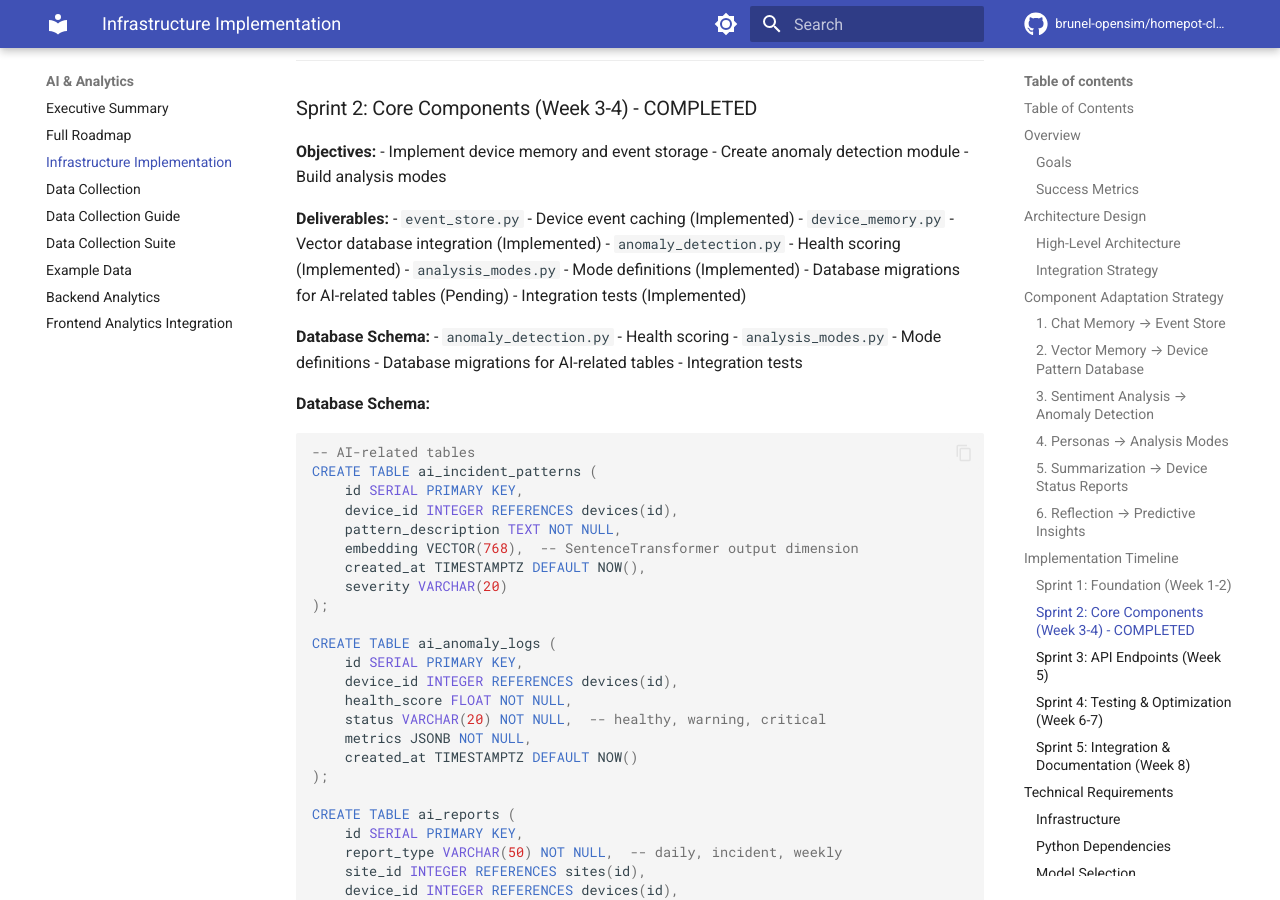
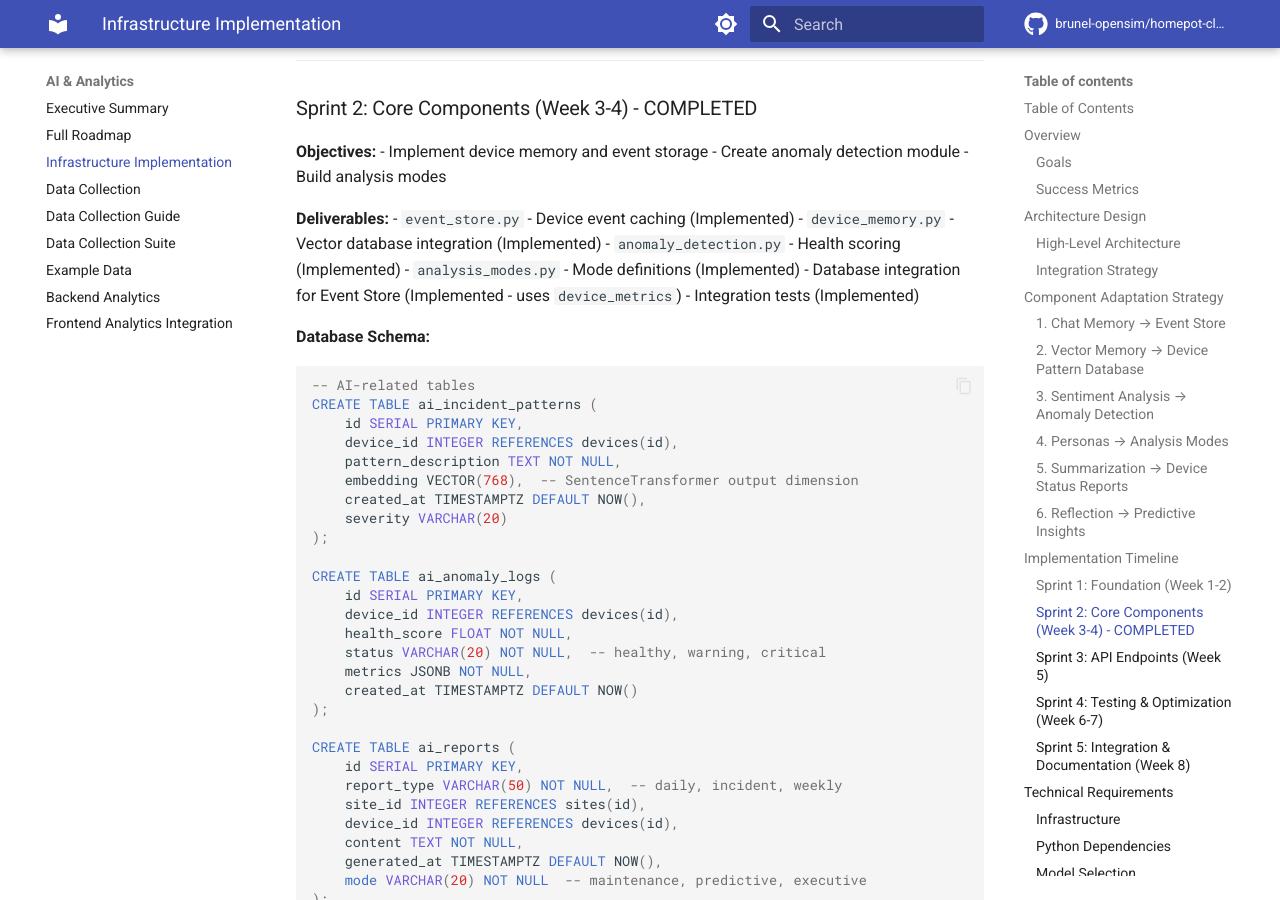
Before and after one commit to brunel-opensim/homepot-client, an MkDocs documentation site: the page built from docs/ai-infrastructure.md, in a window 1280 px wide and 900 px high, scrolled down 8049 px. Built offline with MkDocs 1.6.1 and Material for MkDocs 9.7.7, drawn with Linux system fonts in a browser that asks for light colours; comment, search, counter and statistics services are not loaded; the version menu is left out.

Commit message:
docs: update documentation for EventStore DB integration

````diff
--- a/docs/ai-infrastructure.md
+++ b/docs/ai-infrastructure.md
@@ -400,14 +400,8 @@ pip install chromadb sentence-transformers textblob pyyaml
 - `device_memory.py` - Vector database integration (Implemented)
 - `anomaly_detection.py` - Health scoring (Implemented)
 - `analysis_modes.py` - Mode definitions (Implemented)
-- Database migrations for AI-related tables (Pending)
+- Database integration for Event Store (Implemented - uses `device_metrics`)
 - Integration tests (Implemented)
-
-**Database Schema:**
-- `anomaly_detection.py` - Health scoring
-- `analysis_modes.py` - Mode definitions
-- Database migrations for AI-related tables
-- Integration tests
 
 **Database Schema:**
 ```sql
````
Also changed, not shown: ai/README.md (+1 -1 lines).
